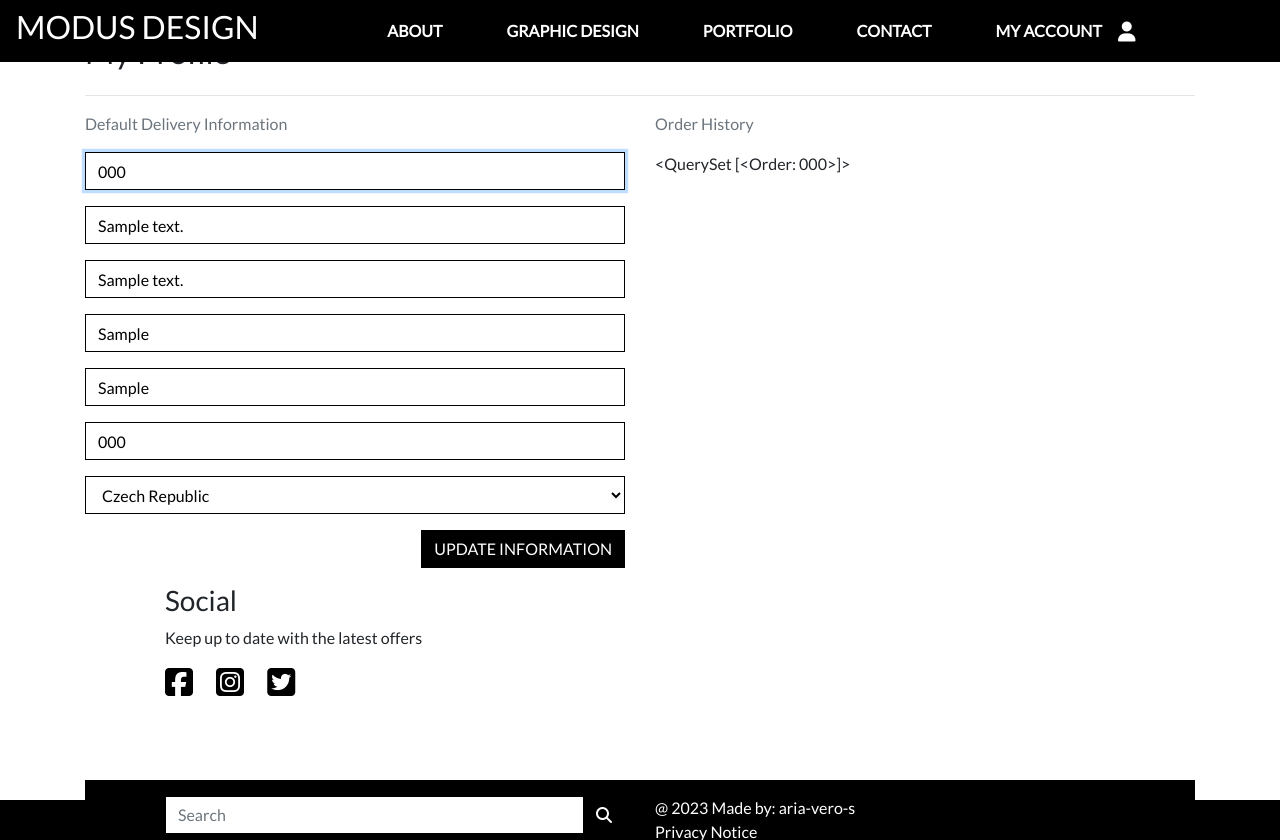
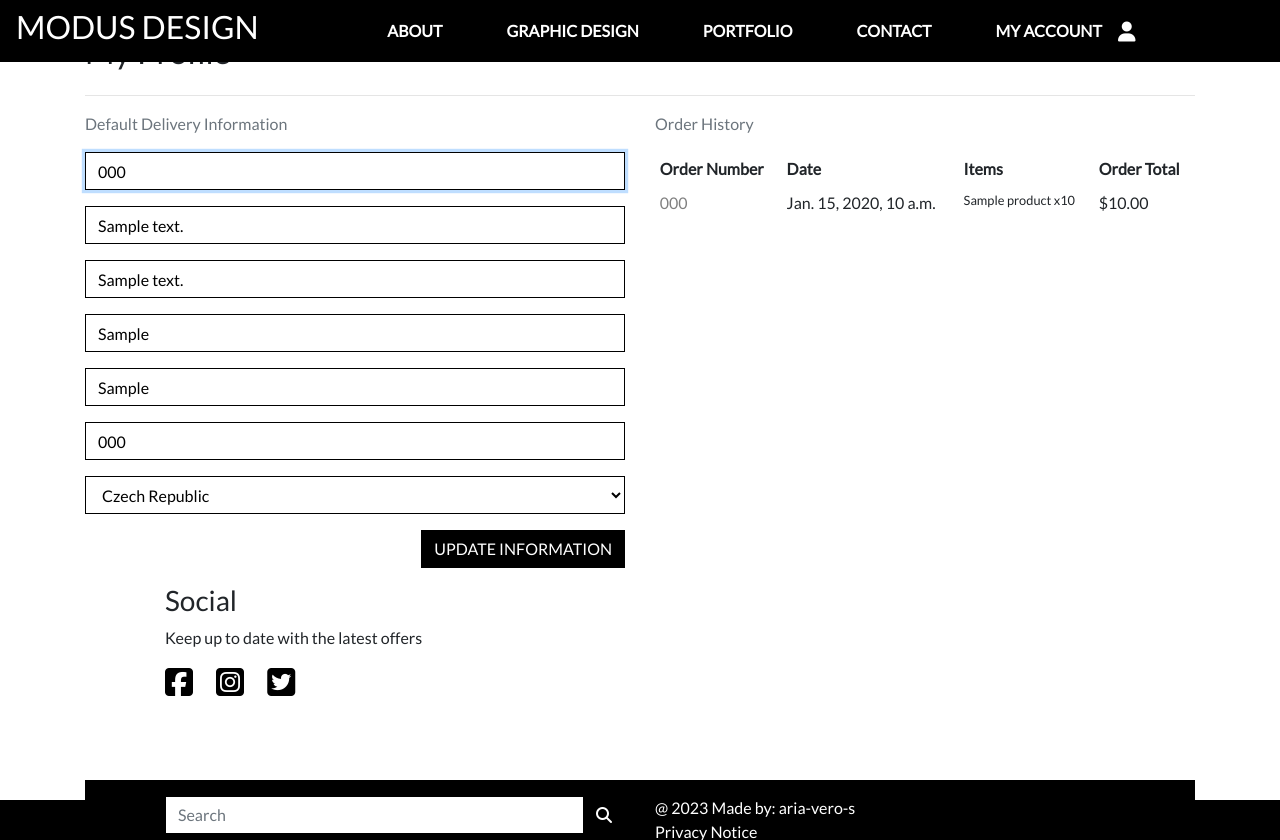
Before and after one commit to Aria-vero-s/modusdesign, a Django app: page /profile/ in a window 1280 px wide. Shown: the top 840 px of the page. Run offline with Django 3.2, Linux system fonts and the light colour scheme; a user stored in the database is signed in; tables that the repository leaves empty hold one stand-in row (values such as "Sample post"); some libraries are stand-ins or nearby versions.

Commit message:
Added order history and updated checkout views

```diff
--- a/profiles/templates/profiles/profile.html
+++ b/profiles/templates/profiles/profile.html
@@ -34,7 +34,43 @@
             </div>
             <div class="col-12 col-lg-6">
                 <p class="text-muted">Order History</p>
-                {{ orders }}
+                <div class="order-history table-responsive">
+                    <table class="table table-sm table-borderless">
+                        <thead>
+                            <tr>
+                                <th>Order Number</th>
+                                <th>Date</th>
+                                <th>Items</th>
+                                <th>Order Total</th>
+                            </tr>
+                        </thead>
+                        <tbody>
+                            {% for order in orders %}
+                                <tr>
+                                    <td>
+                                        <a href="{% url 'order_history' order.order_number %}"
+                                        title="{{ order.order_number }}">
+                                            {{ order.order_number|truncatechars:6 }}
+                                        </a>
+                                    </td>
+                                    <td>{{ order.date }}</td>
+                                    <td>
+                                        <ul class="list-unstyled">
+                                            {% for item in order.lineitems.all %}
+                                                <li class="small">
+                                                    {% if item.product.has_sizes %}
+                                                        Size {{ item.product.size|upper }}
+                                                    {% endif %}{{ item.product.name }} x{{ item.quantity }}
+                                                </li>
+                                            {% endfor %}
+                                        </ul>
+                                    </td>
+                                    <td>${{ order.grand_total }}</td>
+                                </tr>
+                            {% endfor %}
+                        </tbody>
+                    </table>
+                </div>
             </div>
         </div>
 {% endblock %}
--- a/profiles/templates/profiles/static/css/profile.css
+++ b/profiles/templates/profiles/static/css/profile.css
@@ -1,3 +1,8 @@
+.order-history {
+    max-height: 416px; /* height of profile form + submit button */
+    overflow-y: auto;
+}
+
 #profile-update-form .form-control {
     color: #000;
 }
--- a/profiles/views.py
+++ b/profiles/views.py
@@ -4,6 +4,7 @@ from django.contrib import messages
 from .models import UserProfile
 from .forms import UserProfileForm
 
+from checkout.models import Order
 
 def profile(request):
     """ Display the user's profile. """
@@ -26,3 +27,20 @@ def profile(request):
     }
 
     return render(request, template, context)
+
+
+def order_history(request, order_number):
+    order = get_object_or_404(Order, order_number=order_number)
+
+    messages.info(request, (
+        f'This is a past confirmation for order number {order_number}. '
+        'A confirmation email was sent on the order date.'
+    ))
+
+    template = 'checkout/checkout_success.html'
+    context = {
+        'order': order,
+        'from_profile': True,
+    }
+
+    return render(request, template, context)
```
Also changed, not shown: checkout/templates/checkout/checkout_success.html (+9 -0 lines), checkout/views.py (+49 -3 lines).
